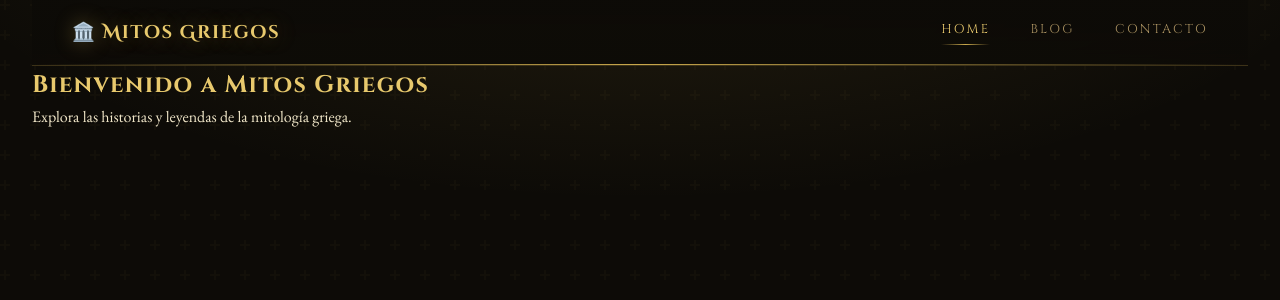
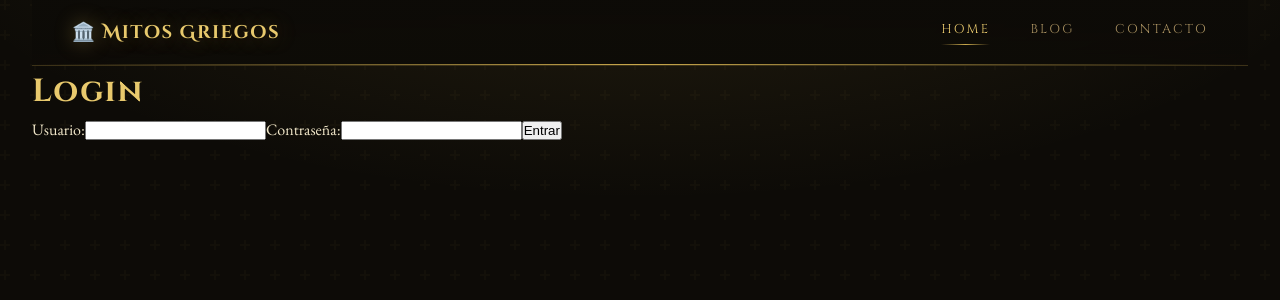
Before and after one commit to OriTriesToCode/BlogReact, a React (Vite) app in the folder client/: page /home in a window 1280 px wide. Shown: the top 300 px of the page. Built offline with nearby package versions, Linux system fonts and the light colour scheme; no server answers.

Commit message:
Falta estilo en el login

```diff
--- a/client/src/Home.jsx
+++ b/client/src/Home.jsx
@@ -1,7 +1,26 @@
 import './Home.css'
 import { Link } from 'react-router'
+import { useState, useEffect } from 'react'
+import Login from './Login'
 
 function Home() {
+    const [loggedIn, setLoggedIn] = useState(false);
+    const [checking, setChecking] = useState(true);
+
+    useEffect(() => {
+        fetch("http://localhost:8000/session-info", { credentials: "include" })
+        .then(res => res.json())
+        .then(data => {
+            setLoggedIn(!!data.id_author);
+            setChecking(false);
+        })
+        .catch(() => setChecking(false));
+    }, []);
+
+    if (checking) return null;
+
+    if (!loggedIn) return <Login />;
+
     return (
         <div>
             <h2>Bienvenido a Mitos Griegos</h2>
--- a/client/src/Login.jsx
+++ b/client/src/Login.jsx
@@ -1,3 +1,4 @@
+// client/src/Login.jsx
 import { useState } from "react";
 import { useNavigate } from "react-router";
 
@@ -6,13 +7,6 @@ export default function Login() {
     const [password, setPassword] = useState('');
     const [error, setError] = useState('');
     const navigate = useNavigate();
-
-    function handleUsernameChange(e) {
-        setUsername(e.target.value);
-    }
-    function handlePasswordChange(e) {
-        setPassword(e.target.value);
-    }
 
     function handleSubmit() {
         const formInfo = new FormData();
@@ -35,11 +29,12 @@ export default function Login() {
     return (
         <div className="login">
             <h1>Login</h1>
+            {error && <p style={{color: 'tomato'}}>{error}</p>}
             <label>Usuario:</label>
-            <input type="text" value={username} onChange={handleUsernameChange}></input>
+            <input type="text" value={username} onChange={e => setUsername(e.target.value)} />
             <label>Contraseña:</label>
-            <input type="password" value={password} onChange={handlePasswordChange}></input>
-            <input type="submit" value="Entrar" onChange={handleSubmit} className="submit"></input>
+            <input type="password" value={password} onChange={e => setPassword(e.target.value)} />
+            <input type="submit" value="Entrar" onClick={handleSubmit} />
         </div>
-    )
+    );
 }
```
